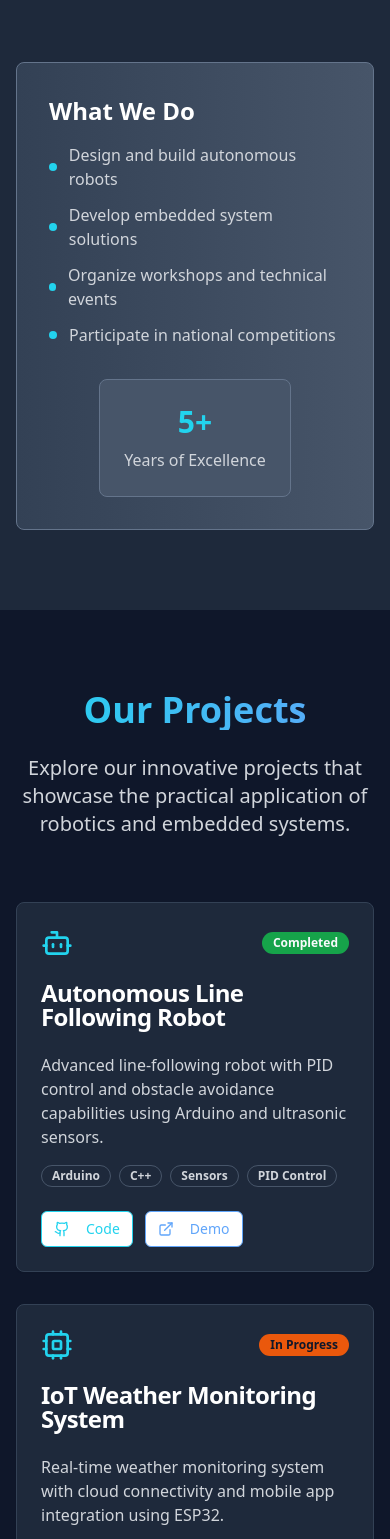
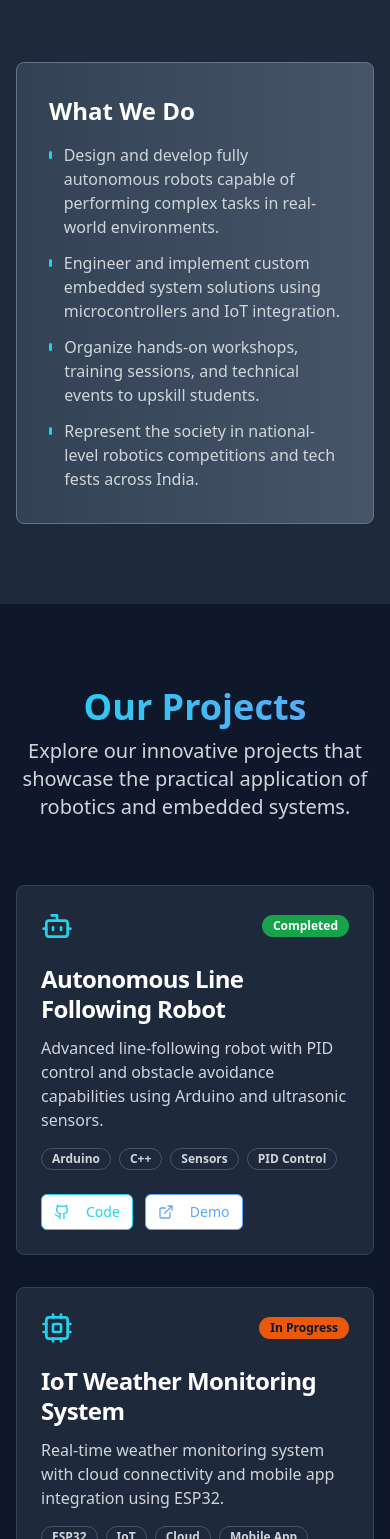
Before and after one commit to keonerf/embeddo, a React (Vite) app: page / in a window 390 px wide. Shown: the part 2249-3788 px from the top of the page. Built offline with nearby package versions, Linux system fonts and the light colour scheme.

Commit message:
fix: Resolve text cutoff issues in about, projects, and events sections; implement social media icons in contact

```diff
--- a/src/components/About.tsx
+++ b/src/components/About.tsx
@@ -1,4 +1,3 @@
-
 import { Card, CardContent } from "@/components/ui/card";
 import { Target, Users, Award, Lightbulb } from "lucide-react";
 
@@ -7,23 +6,27 @@ export const About = () => {
     {
       icon: Target,
       title: "Our Mission",
-      description: "To foster innovation in robotics and embedded systems while providing hands-on learning experiences."
+      description:
+        "To foster innovation in robotics and embedded systems while providing hands-on learning experiences.",
     },
     {
       icon: Users,
       title: "Community",
-      description: "A diverse group of students passionate about technology, automation, and engineering excellence."
+      description:
+        "A diverse group of students passionate about technology, automation, and engineering excellence.",
     },
     {
       icon: Award,
       title: "Excellence",
-      description: "Recognized for outstanding projects and contributions to the field of robotics and embedded systems."
+      description:
+        "Recognized for outstanding projects and contributions to the field of robotics and embedded systems.",
     },
     {
       icon: Lightbulb,
       title: "Innovation",
-      description: "Pushing boundaries with creative solutions and cutting-edge technology implementations."
-    }
+      description:
+        "Pushing boundaries with creative solutions and cutting-edge technology implementations.",
+    },
   ];
 
   return (
@@ -34,20 +37,25 @@ export const About = () => {
             About Our Society
           </h2>
           <p className="text-xl text-gray-300 max-w-3xl mx-auto leading-relaxed">
-            The Robotics and Embedded Systems Society at Faculty of Technology, Delhi University,
-            is dedicated to advancing knowledge and practical skills in robotics, automation,
-            and embedded system design.
+            The Robotics and Embedded Systems Society at Faculty of Technology,
+            Delhi University, is dedicated to advancing knowledge and practical
+            skills in robotics, automation, and embedded system design.
           </p>
         </div>
 
         <div className="grid grid-cols-1 md:grid-cols-2 lg:grid-cols-4 gap-8">
           {features.map((feature, index) => (
-            <Card key={index} className="bg-slate-700 border-slate-600 hover:border-cyan-400 transition-all duration-300 group">
+            <Card
+              key={index}
+              className="bg-slate-700 border-slate-600 hover:border-cyan-400 transition-all duration-300 group"
+            >
               <CardContent className="p-6 text-center">
                 <div className="mb-4 flex justify-center">
                   <feature.icon className="h-12 w-12 text-cyan-400 group-hover:scale-110 transition-transform duration-300" />
                 </div>
-                <h3 className="text-xl font-semibold text-white mb-3">{feature.title}</h3>
+                <h3 className="text-xl font-semibold text-white mb-3">
+                  {feature.title}
+                </h3>
                 <p className="text-gray-300">{feature.description}</p>
               </CardContent>
             </Card>
@@ -55,34 +63,30 @@ export const About = () => {
         </div>
 
         <div className="mt-16 bg-gradient-to-r from-slate-700 to-slate-600 rounded-lg p-8 border border-slate-500">
-          <div className="grid grid-cols-1 lg:grid-cols-2 gap-8 items-center">
           <div>
             <h3 className="text-2xl font-bold text-white mb-4">What We Do</h3>
             <ul className="space-y-3 text-gray-300">
-                <li className="flex items-center">
-                  <div className="w-2 h-2 bg-cyan-400 rounded-full mr-3"></div>
-                  Design and build autonomous robots
+              <li className="flex items-start">
+                <div className="w-2 h-2 mt-2 bg-cyan-400 rounded-full mr-3"></div>
+                Design and develop fully autonomous robots capable of performing
+                complex tasks in real-world environments.
               </li>
-                <li className="flex items-center">
-                  <div className="w-2 h-2 bg-cyan-400 rounded-full mr-3"></div>
-                  Develop embedded system solutions
+              <li className="flex items-start">
+                <div className="w-2 h-2 mt-2 bg-cyan-400 rounded-full mr-3"></div>
+                Engineer and implement custom embedded system solutions using
+                microcontrollers and IoT integration.
               </li>
-                <li className="flex items-center">
-                  <div className="w-2 h-2 bg-cyan-400 rounded-full mr-3"></div>
-                  Organize workshops and technical events
+              <li className="flex items-start">
+                <div className="w-2 h-2 mt-2 bg-cyan-400 rounded-full mr-3"></div>
+                Organize hands-on workshops, training sessions, and technical
+                events to upskill students.
               </li>
-                <li className="flex items-center">
-                  <div className="w-2 h-2 bg-cyan-400 rounded-full mr-3"></div>
-                  Participate in national competitions
+              <li className="flex items-start">
+                <div className="w-2 h-2 mt-2 bg-cyan-400 rounded-full mr-3"></div>
+                Represent the society in national-level robotics competitions
+                and tech fests across India.
               </li>
             </ul>
-            </div>
-            <div className="text-center lg:text-right">
-              <div className="inline-block bg-slate-600 rounded-lg p-6 border border-slate-500">
-                <div className="text-3xl font-bold text-cyan-400 mb-2">5+</div>
-                <div className="text-gray-300">Years of Excellence</div>
-              </div>
-            </div>
           </div>
         </div>
       </div>
--- a/src/components/Contact.tsx
+++ b/src/components/Contact.tsx
@@ -1,4 +1,4 @@
-
+import { Instagram, Linkedin, Github } from "lucide-react";
 import { Card, CardContent, CardHeader, CardTitle } from "@/components/ui/card";
 import { Button } from "@/components/ui/button";
 import { Input } from "@/components/ui/input";
@@ -14,7 +14,8 @@ export const Contact = () => {
             Get In Touch
           </h2>
           <p className="text-xl text-gray-300 max-w-3xl mx-auto">
-            Interested in joining our society or collaborating on projects? We'd love to hear from you!
+            Interested in joining our society or collaborating on projects? We'd
+            love to hear from you!
           </p>
         </div>
 
@@ -23,14 +24,22 @@ export const Contact = () => {
           <div className="space-y-8">
             <Card className="bg-slate-700 border-slate-600">
               <CardHeader>
-                <CardTitle className="text-white">Contact Information</CardTitle>
+                <CardTitle className="text-white">
+                  Contact Information
+                </CardTitle>
               </CardHeader>
               <CardContent className="space-y-6">
                 <div className="flex items-start space-x-3">
                   <MapPin className="h-5 w-5 text-cyan-400 mt-1" />
                   <div>
                     <h4 className="text-white font-medium">Address</h4>
-                    <p className="text-gray-300">Faculty of Technology, Delhi University<br />Netaji Subhas Institute of Technology<br />New Delhi, India</p>
+                    <p className="text-gray-300">
+                      Faculty of Technology, Delhi University
+                      <br />
+                      Netaji Subhas Institute of Technology
+                      <br />
+                      New Delhi, India
+                    </p>
                   </div>
                 </div>
 
@@ -54,7 +63,11 @@ export const Contact = () => {
                   <Clock className="h-5 w-5 text-cyan-400 mt-1" />
                   <div>
                     <h4 className="text-white font-medium">Office Hours</h4>
-                    <p className="text-gray-300">Monday - Friday: 9:00 AM - 6:00 PM<br />Saturday: 10:00 AM - 4:00 PM</p>
+                    <p className="text-gray-300">
+                      Monday - Friday: 9:00 AM - 6:00 PM
+                      <br />
+                      Saturday: 10:00 AM - 4:00 PM
+                    </p>
                   </div>
                 </div>
               </CardContent>
@@ -62,18 +75,39 @@ export const Contact = () => {
 
             <Card className="bg-gradient-to-r from-cyan-600 to-blue-600 border-0">
               <CardContent className="p-6 text-center">
-                <h3 className="text-xl font-bold text-white mb-2">Join Our Community</h3>
-                <p className="text-blue-100 mb-4">Follow us on social media for updates and announcements</p>
+                <h3 className="text-xl font-bold text-white mb-2">
+                  Join Our Community
+                </h3>
+                <p className="text-blue-100 mb-4">
+                  Follow us on social media for updates and announcements
+                </p>
                 <div className="flex justify-center space-x-4">
-                  <Button variant="outline" className="border-white text-white hover:bg-white hover:text-cyan-600">
-                    Instagram
-                  </Button>
-                  <Button variant="outline" className="border-white text-white hover:bg-white hover:text-cyan-600">
-                    LinkedIn
-                  </Button>
-                  <Button variant="outline" className="border-white text-white hover:bg-white hover:text-cyan-600">
-                    GitHub
-                  </Button>
+                  <div className="flex justify-center space-x-6">
+                    <a
+                      href="https://instagram.com"
+                      target="_blank"
+                      rel="noopener noreferrer"
+                      className="text-white hover:text-pink-400 transition-colors"
+                    >
+                      <Instagram className="h-6 w-6 hover:drop-shadow-[0_0_6px_rgba(255,100,200,0.6)]" />
+                    </a>
+                    <a
+                      href="https://linkedin.com"
+                      target="_blank"
+                      rel="noopener noreferrer"
+                      className="text-white hover:text-blue-400 transition-colors"
+                    >
+                      <Linkedin className="h-6 w-6 hover:drop-shadow-[0_0_6px_rgba(100,150,255,0.6)]" />
+                    </a>
+                    <a
+                      href="https://github.com"
+                      target="_blank"
+                      rel="noopener noreferrer"
+                      className="text-white hover:text-green-400 transition-colors"
+                    >
+                      <Github className="h-6 w-6 hover:drop-shadow-[0_0_6px_rgba(0,255,150,0.6)]" />
+                    </a>
+                  </div>
                 </div>
               </CardContent>
             </Card>
@@ -88,27 +122,50 @@ export const Contact = () => {
               <form className="space-y-6">
                 <div className="grid grid-cols-1 md:grid-cols-2 gap-4">
                   <div>
-                    <label className="block text-sm font-medium text-gray-300 mb-2">First Name</label>
-                    <Input className="bg-slate-600 border-slate-500 text-white" placeholder="Your first name" />
+                    <label className="block text-sm font-medium text-gray-300 mb-2">
+                      First Name
+                    </label>
+                    <Input
+                      className="bg-slate-600 border-slate-500 text-white"
+                      placeholder="Your first name"
+                    />
                   </div>
                   <div>
-                    <label className="block text-sm font-medium text-gray-300 mb-2">Last Name</label>
-                    <Input className="bg-slate-600 border-slate-500 text-white" placeholder="Your last name" />
+                    <label className="block text-sm font-medium text-gray-300 mb-2">
+                      Last Name
+                    </label>
+                    <Input
+                      className="bg-slate-600 border-slate-500 text-white"
+                      placeholder="Your last name"
+                    />
                   </div>
                 </div>
 
                 <div>
-                  <label className="block text-sm font-medium text-gray-300 mb-2">Email</label>
-                  <Input type="email" className="bg-slate-600 border-slate-500 text-white" placeholder="your.email@example.com" />
+                  <label className="block text-sm font-medium text-gray-300 mb-2">
+                    Email
+                  </label>
+                  <Input
+                    type="email"
+                    className="bg-slate-600 border-slate-500 text-white"
+                    placeholder="your.email@example.com"
+                  />
                 </div>
 
                 <div>
-                  <label className="block text-sm font-medium text-gray-300 mb-2">Subject</label>
-                  <Input className="bg-slate-600 border-slate-500 text-white" placeholder="What's this about?" />
+                  <label className="block text-sm font-medium text-gray-300 mb-2">
+                    Subject
+                  </label>
+                  <Input
+                    className="bg-slate-600 border-slate-500 text-white"
+                    placeholder="What's this about?"
+                  />
                 </div>
 
                 <div>
-                  <label className="block text-sm font-medium text-gray-300 mb-2">Message</label>
+                  <label className="block text-sm font-medium text-gray-300 mb-2">
+                    Message
+                  </label>
                   <Textarea
                     className="bg-slate-600 border-slate-500 text-white min-h-[120px]"
                     placeholder="Tell us more about your inquiry..."
--- a/src/components/Events.tsx
+++ b/src/components/Events.tsx
@@ -1,4 +1,3 @@
-
 import { Card, CardContent, CardHeader, CardTitle } from "@/components/ui/card";
 import { Badge } from "@/components/ui/badge";
 import { Calendar, MapPin, Clock } from "lucide-react";
@@ -11,7 +10,8 @@ export const Events = () => {
       time: "10:00 AM - 4:00 PM",
       location: "Electronics Lab",
       type: "Workshop",
-      description: "Hands-on workshop covering Arduino programming, sensor integration, and basic robotics concepts."
+      description:
+        "Hands-on workshop covering Arduino programming, sensor integration, and basic robotics concepts.",
     },
     {
       title: "Tech Fest Competition",
@@ -19,7 +19,8 @@ export const Events = () => {
       time: "9:00 AM - 6:00 PM",
       location: "Engineering Block",
       type: "Competition",
-      description: "Annual robotics competition featuring line-following, sumo bot, and innovative project categories."
+      description:
+        "Annual robotics competition featuring line-following, sumo bot, and innovative project categories.",
     },
     {
       title: "Guest Lecture: AI in Robotics",
@@ -27,34 +28,43 @@ export const Events = () => {
       time: "2:00 PM - 3:30 PM",
       location: "Auditorium Hall",
       type: "Lecture",
-      description: "Industry expert discussing the integration of artificial intelligence in modern robotics applications."
-    }
+      description:
+        "Industry expert discussing the integration of artificial intelligence in modern robotics applications.",
+    },
   ];
 
   return (
     <section id="events" className="py-20 bg-slate-800">
       <div className="max-w-7xl mx-auto px-4 sm:px-6 lg:px-8">
         <div className="text-center mb-16">
-          <h2 className="text-4xl md:text-5xl font-bold mb-6 bg-gradient-to-r from-cyan-400 to-blue-400 bg-clip-text text-transparent">
+          <h2 className="text-4xl md:text-5xl font-bold bg-gradient-to-r from-cyan-400 to-blue-400 bg-clip-text text-transparent leading-[1.25] pb-3">
             Upcoming Events
           </h2>
           <p className="text-xl text-gray-300 max-w-3xl mx-auto">
-            Join us for exciting workshops, competitions, and learning opportunities throughout the academic year.
+            Join us for exciting workshops, competitions, and learning
+            opportunities throughout the academic year.
           </p>
         </div>
 
         <div className="space-y-6">
           {events.map((event, index) => (
-            <Card key={index} className="bg-slate-700 border-slate-600 hover:border-cyan-400 transition-all duration-300">
+            <Card
+              key={index}
+              className="bg-slate-700 border-slate-600 hover:border-cyan-400 transition-all duration-300"
+            >
               <CardHeader>
                 <div className="flex flex-col md:flex-row md:items-center md:justify-between">
-                  <CardTitle className="text-white mb-2 md:mb-0">{event.title}</CardTitle>
+                  <CardTitle className="text-white mb-2 md:mb-0">
+                    {event.title}
+                  </CardTitle>
                   <Badge
                     variant="outline"
                     className={`border-cyan-400 text-cyan-400 self-start md:self-center ${
-                      event.type === "Workshop" ? "bg-cyan-400/10" :
-                      event.type === "Competition" ? "bg-orange-400/10 border-orange-400 text-orange-400" :
-                      "bg-blue-400/10 border-blue-400 text-blue-400"
+                      event.type === "Workshop"
+                        ? "bg-cyan-400/10"
+                        : event.type === "Competition"
+                        ? "bg-orange-400/10 border-orange-400 text-orange-400"
+                        : "bg-blue-400/10 border-blue-400 text-blue-400"
                     }`}
                   >
                     {event.type}
--- a/src/components/Projects.tsx
+++ b/src/components/Projects.tsx
@@ -7,53 +7,66 @@ export const Projects = () => {
   const projects = [
     {
       title: "Autonomous Line Following Robot",
-      description: "Advanced line-following robot with PID control and obstacle avoidance capabilities using Arduino and ultrasonic sensors.",
+      description:
+        "Advanced line-following robot with PID control and obstacle avoidance capabilities using Arduino and ultrasonic sensors.",
       technologies: ["Arduino", "C++", "Sensors", "PID Control"],
       icon: Bot,
-      status: "Completed"
+      status: "Completed",
     },
     {
       title: "IoT Weather Monitoring System",
-      description: "Real-time weather monitoring system with cloud connectivity and mobile app integration using ESP32.",
+      description:
+        "Real-time weather monitoring system with cloud connectivity and mobile app integration using ESP32.",
       technologies: ["ESP32", "IoT", "Cloud", "Mobile App"],
       icon: Cpu,
-      status: "In Progress"
+      status: "In Progress",
     },
     {
       title: "Smart Home Automation",
-      description: "Complete home automation solution with voice control, smartphone integration, and energy monitoring.",
+      description:
+        "Complete home automation solution with voice control, smartphone integration, and energy monitoring.",
       technologies: ["Raspberry Pi", "Python", "Voice Control", "IoT"],
       icon: Zap,
-      status: "Completed"
-    }
+      status: "Completed",
+    },
   ];
 
   return (
     <section id="projects" className="py-20 bg-slate-900">
       <div className="max-w-7xl mx-auto px-4 sm:px-6 lg:px-8">
         <div className="text-center mb-16">
-          <h2 className="text-4xl md:text-5xl font-bold mb-6 bg-gradient-to-r from-cyan-400 to-blue-400 bg-clip-text text-transparent">
+          <h2 className="text-4xl md:text-5xl font-bold leading-tight pb-2 bg-gradient-to-r from-cyan-400 to-blue-400 bg-clip-text text-transparent">
             Our Projects
           </h2>
           <p className="text-xl text-gray-300 max-w-3xl mx-auto">
-            Explore our innovative projects that showcase the practical application of robotics and embedded systems.
+            Explore our innovative projects that showcase the practical
+            application of robotics and embedded systems.
           </p>
         </div>
 
         <div className="grid grid-cols-1 lg:grid-cols-3 gap-8">
           {projects.map((project, index) => (
-            <Card key={index} className="bg-slate-800 border-slate-700 hover:border-cyan-400 transition-all duration-300 group">
-              <CardHeader>
+            <Card
+              key={index}
+              className="bg-slate-800 border-slate-700 hover:border-cyan-400 transition-all duration-300 group"
+            >
+              <CardHeader className="pb-2">
                 <div className="flex items-center justify-between mb-4">
                   <project.icon className="h-8 w-8 text-cyan-400" />
                   <Badge
-                    variant={project.status === "Completed" ? "default" : "secondary"}
-                    className={project.status === "Completed" ? "bg-green-600" : "bg-orange-600"}
+                    variant={
+                      project.status === "Completed" ? "default" : "secondary"
+                    }
+                    className={
+                      project.status === "Completed"
+                        ? "bg-green-600"
+                        : "bg-orange-600"
+                    }
                   >
                     {project.status}
                   </Badge>
                 </div>
-                <CardTitle className="text-white group-hover:text-cyan-400 transition-colors">
+                <CardTitle className="text-white group-hover:text-cyan-400 transition-colors leading-tight pb-1">
                   {project.title}
                 </CardTitle>
               </CardHeader>
@@ -62,18 +75,30 @@ export const Projects = () => {
 
                 <div className="flex flex-wrap gap-2 mb-6">
                   {project.technologies.map((tech, techIndex) => (
-                    <Badge key={techIndex} variant="outline" className="border-slate-600 text-gray-300">
+                    <Badge
+                      key={techIndex}
+                      variant="outline"
+                      className="border-slate-600 text-gray-300"
+                    >
                       {tech}
                     </Badge>
                   ))}
                 </div>
 
                 <div className="flex gap-3">
-                  <Button size="sm" variant="outline" className="border-cyan-400 text-cyan-400 hover:bg-cyan-400 hover:text-slate-900">
+                  <Button
+                    size="sm"
+                    variant="outline"
+                    className="border-cyan-400 text-cyan-400 hover:bg-cyan-400 hover:text-slate-900"
+                  >
                     <Github className="h-4 w-4 mr-2" />
                     Code
                   </Button>
-                  <Button size="sm" variant="outline" className="border-blue-400 text-blue-400 hover:bg-blue-400 hover:text-slate-900">
+                  <Button
+                    size="sm"
+                    variant="outline"
+                    className="border-blue-400 text-blue-400 hover:bg-blue-400 hover:text-slate-900"
+                  >
                     <ExternalLink className="h-4 w-4 mr-2" />
                     Demo
                   </Button>
```
Lines whose indentation alone changed are shown as unchanged.
